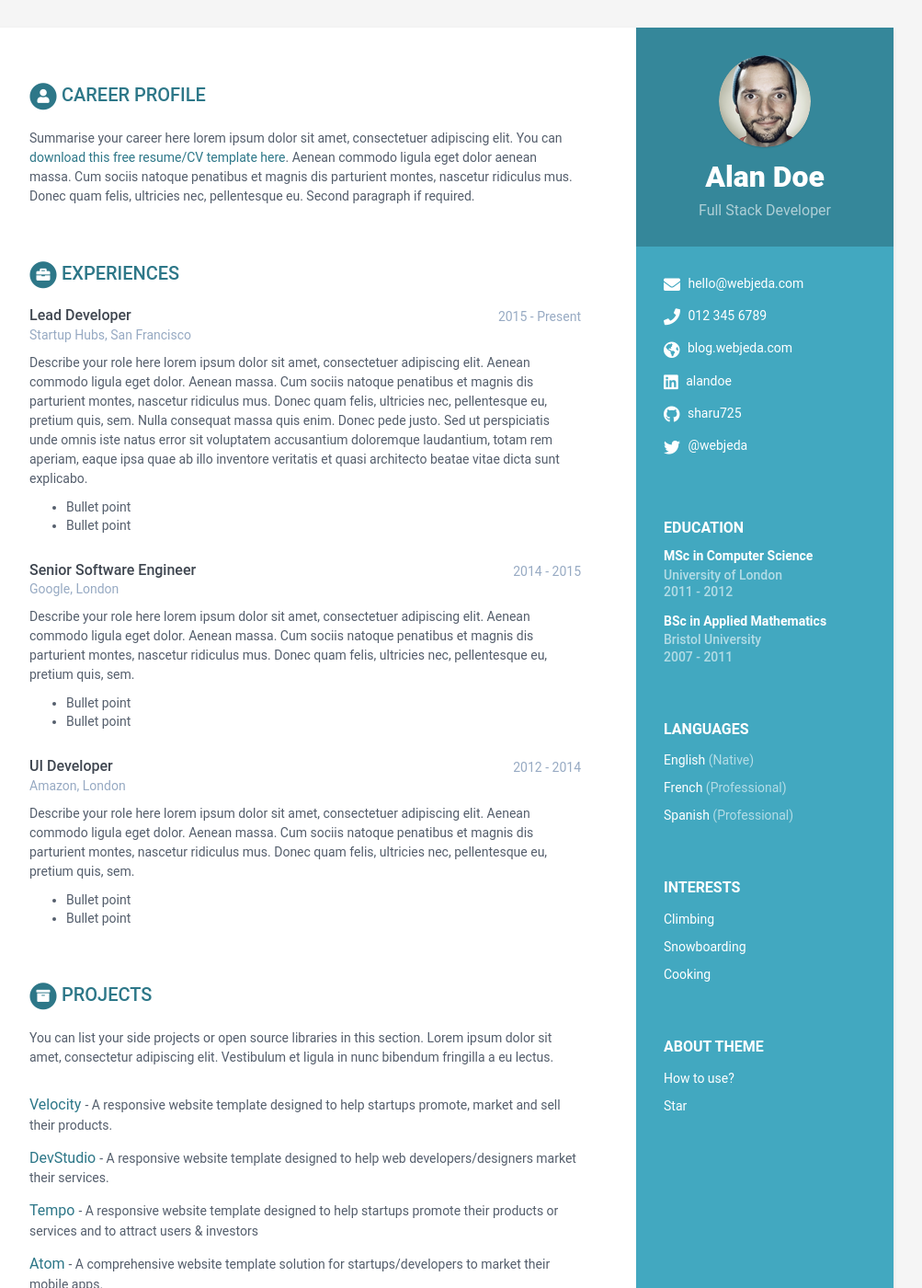
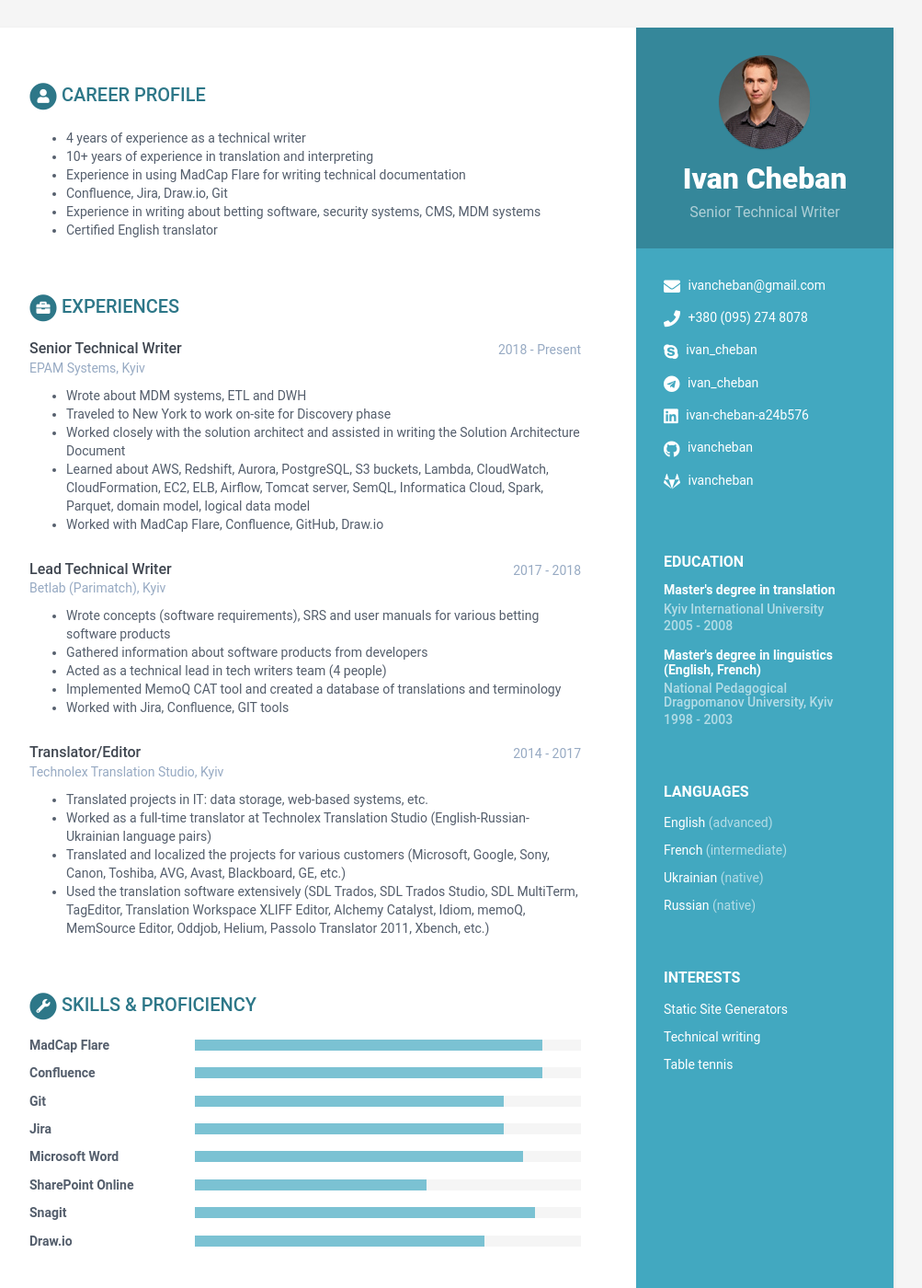
Before and after one commit to ivancheban/online-cv, a Jekyll site: the page built from index.html, in a window 1280 px wide and 1400 px high. Shown: the whole window at 92% size, without its empty margins (168-1171 px from the left). Built offline with Jekyll 4.4.1, drawn with Linux system fonts in a browser that asks for light colours; some of the changed text lies outside the part shown.

Commit message:
modified the theme

```diff
--- /dev/null
+++ b/Gemfile
@@ -0,0 +1,4 @@
+source "https://rubygems.org"
+
+gem 'wdm'
+gem 'jekyll'
--- a/_config.yml
+++ b/_config.yml
@@ -10,7 +10,7 @@ theme_skin: blue # blue turquoise green berry orange ceramic
 chrome_mobile_color: #use hex colors (ex:#1976d2) or leave empty if you don't want a color for chrome mobile searchbar
 
 # Tracker
-analytics: UA-83979019-1
+# analytics: UA-83979019-1
 
 
 
@@ -30,5 +30,5 @@ compress_html: # - http://jch.penibelst.de/
 
 # Development Settings
 port: 4000
-host: 0.0.0.0
+host: 127.0.0.1
 safe: false
--- a/_data/data.yml
+++ b/_data/data.yml
@@ -3,187 +3,138 @@
 #
 
 sidebar:
-    about: True # set to False or comment line if you want to remove the "how to use?" in the sidebar
+    # about: True # set to False or comment line if you want to remove the "how to use?" in the sidebar
     education: True # set to False if you want education in main section instead of in sidebar
 
     # Profile information
-    name: Alan Doe
-    tagline: Full Stack Developer
+    name: Ivan Cheban
+    tagline: Senior Technical Writer
     avatar: profile.png  #place a 100x100 picture inside /assets/images/ folder and provide the name of the file below
 
     # Sidebar links
-    email: hello@webjeda.com
-    phone: 012 345 6789
-    website: blog.webjeda.com #do not add http://
-    linkedin: alandoe
-    github: sharu725
-    gitlab:
-    bitbucket:
-    twitter: '@webjeda'
-    stack-overflow: # Number/Username, e.g. 123456/alandoe
-    codewars:
-    goodreads: # Number-Username, e.g. 123456-alandoe
+    email: ivancheban@gmail.com
+    phone: +380 (095) 274 8078
+    # website: blog.webjeda.com #do not add http://
+    skype: ivan_cheban
+    telegram: ivan_cheban
+    linkedin: ivan-cheban-a24b576
+    github: ivancheban
+    gitlab: ivancheban
+    # bitbucket:
+    # twitter: '@webjeda'
+    # stack-overflow: # Number/Username, e.g. 123456/alandoe
+    # codewars:
+    # goodreads: # Number-Username, e.g. 123456-alandoe
 
     languages:
       - idiom: English
-        level: Native
+        level: advanced
 
       - idiom: French
-        level: Professional
+        level: intermediate
 
-      - idiom: Spanish
-        level: Professional
+      - idiom: Ukrainian
+        level: native
+
+      - idiom: Russian
+        level: native
 
     interests:
-      - item: Climbing
+      - item: Static Site Generators
         link:
 
-      - item: Snowboarding
+      - item: Technical writing
         link:
 
-      - item: Cooking
+      - item: Table tennis
         link:
 
 career-profile:
     title: Career Profile
     summary: |
-      Summarise your career here lorem ipsum dolor sit amet, consectetuer
-      adipiscing elit. You can [download this free resume/CV template here]().
-      Aenean commodo ligula eget dolor aenean massa. Cum sociis natoque
-      penatibus et magnis dis parturient montes, nascetur ridiculus mus.
-      Donec quam felis, ultricies nec, pellentesque eu.
-      Second paragraph if required.
+          - 4 years of experience as a technical writer
+          - 10+ years of experience in translation and interpreting
+          - Experience in using MadCap Flare for writing technical documentation
+          - Confluence, Jira, Draw.io, Git
+          - Experience in writing about betting software, security systems, CMS, MDM systems
+          - Certified English translator
+
 education:
-    - degree: MSc in Computer Science
-      university: University of London
-      time: 2011 - 2012
+    - degree: Master's degree in translation
+      university: Kyiv International University
+      time: 2005 - 2008
       details: |
-        Describe your study here lorem ipsum dolor sit amet, consectetuer
-        adipiscing elit. Aenean commodo ligula eget dolor. Aenean massa. Cum
-        sociis natoque penatibus et magnis dis parturient montes, nascetur
-        ridiculus mus. Donec quam felis, ultricies nec, pellentesque eu,
-        pretium quis, sem.
-          - Bullet point
-          - Bullet point
-    - degree: BSc in Applied Mathematics
-      university: Bristol University
-      time: 2007 - 2011
+          - Institute of Linguistics, second higher education
+          - Certified English translator and interpreter
+
+    - degree: Master's degree in linguistics (English, French)
+      university: National Pedagogical Dragрomanov University, Kyiv
+      time: 1998 - 2003
       details: |
-        Describe your study here lorem ipsum dolor sit amet, consectetuer
-        adipiscing elit. Aenean commodo ligula eget dolor. Aenean massa. Cum
-        sociis natoque penatibus et magnis dis parturient montes, nascetur
-        ridiculus mus. Donec quam felis, ultricies nec, pellentesque eu,
-        pretium quis, sem.
-          - Bullet point
-          - Bullet point
+          - 3 years of experience as a technical writer
+          - 10+ years of experience in translation and interpreting
+          - Experience in using MadCap Flare for writing technical documentation
+          - Confluence, Jira, Draw.io, Git
+          - Experience in writing about betting software, security systems, CMS, MDM systems
+          - Certified English translator
+          - Fluent English, intermediate French, native Ukrainian and Russian languages
 experiences:
-    - role: Lead Developer
-      time: 2015 - Present
-      company: Startup Hubs, San Francisco
+    - role: Senior Technical Writer
+      time: 2018 - Present
+      company: EPAM Systems, Kyiv
       details: |
-        Describe your role here lorem ipsum dolor sit amet, consectetuer
-        adipiscing elit. Aenean commodo ligula eget dolor. Aenean massa.
-        Cum sociis natoque penatibus et magnis dis parturient montes,
-        nascetur ridiculus mus. Donec quam felis, ultricies nec,
-        pellentesque eu, pretium quis, sem. Nulla consequat massa quis
-        enim. Donec pede justo. Sed ut perspiciatis unde omnis iste natus
-        error sit voluptatem accusantium doloremque laudantium, totam rem
-        aperiam, eaque ipsa quae ab illo inventore veritatis et quasi
-        architecto beatae vitae dicta sunt explicabo.
-          - Bullet point
-          - Bullet point
-    - role: Senior Software Engineer
-      time: 2014 - 2015
-      company: Google, London
+          - Wrote about MDM systems, ETL and DWH
+          - Traveled to New York to work on-site for Discovery phase
+          - Worked closely with the solution architect and assisted in writing the Solution Architecture Document
+          - Learned about AWS, Redshift, Aurora, PostgreSQL, S3 buckets, Lambda, CloudWatch, CloudFormation, EC2, ELB, Airflow, Tomcat server, SemQL, Informatica Cloud, Spark, Parquet, domain model, logical data model
+          - Worked with MadCap Flare, Confluence, GitHub, Draw.io
+
+    - role: Lead Technical Writer
+      time: 2017 - 2018
+      company: Betlab (Parimatch), Kyiv
       details: |
-        Describe your role here lorem ipsum dolor sit amet, consectetuer
-        adipiscing elit. Aenean commodo ligula eget dolor. Aenean massa.
-        Cum sociis natoque penatibus et magnis dis parturient montes,
-        nascetur ridiculus mus. Donec quam felis, ultricies nec,
-        pellentesque eu, pretium quis, sem.
-          - Bullet point
-          - Bullet point
-    - role: UI Developer
-      time: 2012 - 2014
-      company: Amazon, London
+          - Wrote concepts (software requirements), SRS and user manuals for various betting software products
+          - Gathered information about software products from developers
+          - Acted as a technical lead in tech writers team (4 people)
+          - Implemented MemoQ CAT tool and created a database of translations and terminology
+          - Worked with Jira, Confluence, GIT tools
+
+    - role: Translator/Editor
+      time: 2014 - 2017
+      company: Technolex Translation Studio, Kyiv
       details: |
-        Describe your role here lorem ipsum dolor sit amet, consectetuer
-        adipiscing elit. Aenean commodo ligula eget dolor. Aenean massa.
-        Cum sociis natoque penatibus et magnis dis parturient montes,
-        nascetur ridiculus mus. Donec quam felis, ultricies nec,
-        pellentesque eu, pretium quis, sem.
-          - Bullet point
-          - Bullet point
-projects:
-    title: Projects
-    intro: >
-      You can list your side projects or open source libraries in this
-      section. Lorem ipsum dolor sit amet, consectetur adipiscing elit.
-      Vestibulum et ligula in nunc bibendum fringilla a eu lectus.
-    assignments:
-      - title: Velocity
-        link: "#hook"
-        tagline: "A responsive website template designed to help startups promote, market and sell their products."
-
-      - title: DevStudio
-        link: "#"
-        tagline: "A responsive website template designed to help web developers/designers market their services."
-
-      - title: Tempo
-        link: "#"
-        tagline: "A responsive website template designed to help startups promote their products or services and to attract users &amp; investors"
-
-      - title: Atom
-        link: "#"
-        tagline: "A comprehensive website template solution for startups/developers to market their mobile apps."
-
-      - title: Delta
-        link: "#"
-        tagline: "A responsive Bootstrap one page theme designed to help app developers promote their mobile apps"
-
-publications:
-    title: Publications
-    intro: |
-      You can list your publications in this section. Lorem ipsum dolor sit
-      amet, consectetur adipiscing elit. Vestibulum et ligula in nunc
-      bibendum fringilla a eu lectus.
-    papers:
-      - title: The Art of Computer Programming
-        link: "#"
-        authors: Donald E. Knuth
-        conference: Addison-Wesley, 1968
-
-      - title: "Genetic Programming III: Darwinian Invention &amp; Problem Solving"
-        link: "#"
-        authors: Koza, J.R., Andre, D., Bennett, F.H., Keane, M.A.
-        conference: "Morgan Kaufmann Publishers Inc., San Francisco, CA, USA, 1st edn. (1999)"
-
-      - title: A syntax directed compiler for Algol 60
-        link: "#"
-        authors: Edgar T. Irons
-        conference: "Comm. ACM 4 (1961), 51–55"
+          - Translated projects in IT: data storage, web-based systems, etc.
+          - Worked as a full-time translator at Technolex Translation Studio (English-Russian-Ukrainian language pairs)
+          - Translated and localized the projects for various customers (Microsoft, Google, Sony, Canon, Toshiba, AVG, Avast, Blackboard, GE, etc.)
+          - Used the translation software extensively (SDL Trados, SDL Trados Studio, SDL MultiTerm, TagEditor, Translation Workspace XLIFF Editor, Alchemy Catalyst, Idiom, memoQ, MemSource Editor, Oddjob, Helium, Passolo Translator 2011, Xbench, etc.)
 
 skills:
     title: Skills &amp; Proficiency
 
     toolset:
-      - name: Python & Django
-        level: 98%
+      - name: MadCap Flare
+        level: 90%
 
-      - name: Javascript & jQuery
-        level: 98%
+      - name: Confluence
+        level: 90%
 
-      - name: Angular
-        level: 98%
+      - name: Git
+        level: 80%
 
-      - name: HTML5 & CSS
-        level: 95%
+      - name: Jira
+        level: 80%
 
-      - name: Ruby on Rails
+      - name: Microsoft Word
         level: 85%
 
-      - name: Sketch & Photoshop
+      - name: SharePoint Online
         level: 60%
+
+      - name: Snagit
+        level: 88%
+
+      - name: Draw.io
+        level: 75%
 
 footer: >
     Designed with <i class="fas fa-heart"></i> by <a href="http://themes.3rdwavemedia.com" target="_blank" rel="nofollow">Xiaoying Riley</a>
--- a/_includes/contact.html
+++ b/_includes/contact.html
@@ -16,6 +16,18 @@
     {% if sidebar.website %}
     <li class="website"><i class="fas fa-globe-americas"></i>
       <a href="http://{{ sidebar.website }}" target="_blank">{{ sidebar.website }}</a>
+    </li>
+    {% endif %}
+
+    {% if sidebar.skype %}
+    <li class="skype"><i class="fab fa-skype"></i>
+      <a href="skype:ivan_cheban?chat{{ sidebar.skype }}" target="_blank">{{ sidebar.skype }}</a>
+    </li>
+    {% endif %}
+
+    {% if sidebar.telegram %}
+    <li class="telegram"><i class="fab fa-telegram"></i>
+      <a href="tg://user?id={{ sidebar.telegram }}" target="_blank">{{ sidebar.telegram }}</a>
     </li>
     {% endif %}
 
```
Also changed, not shown: Gemfile.lock (added), assets/images/profile.png.
